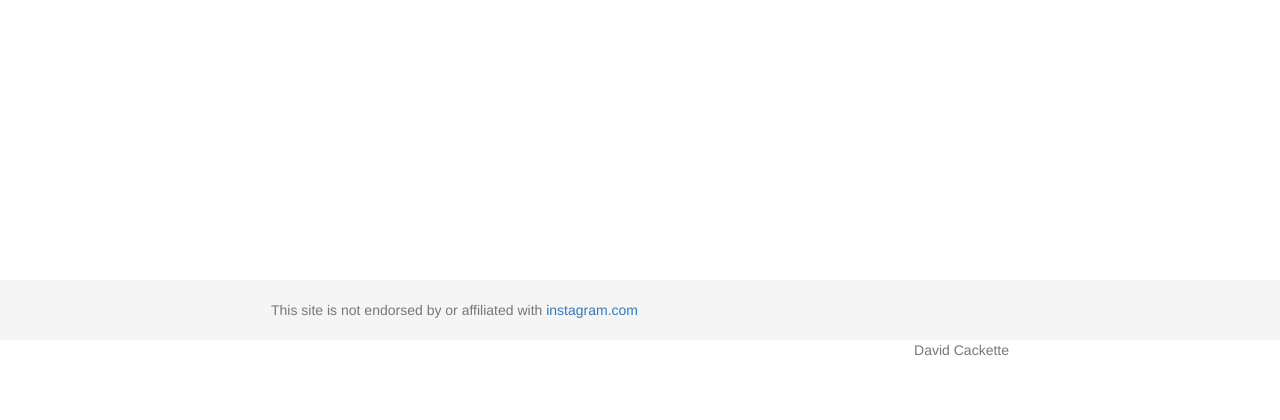
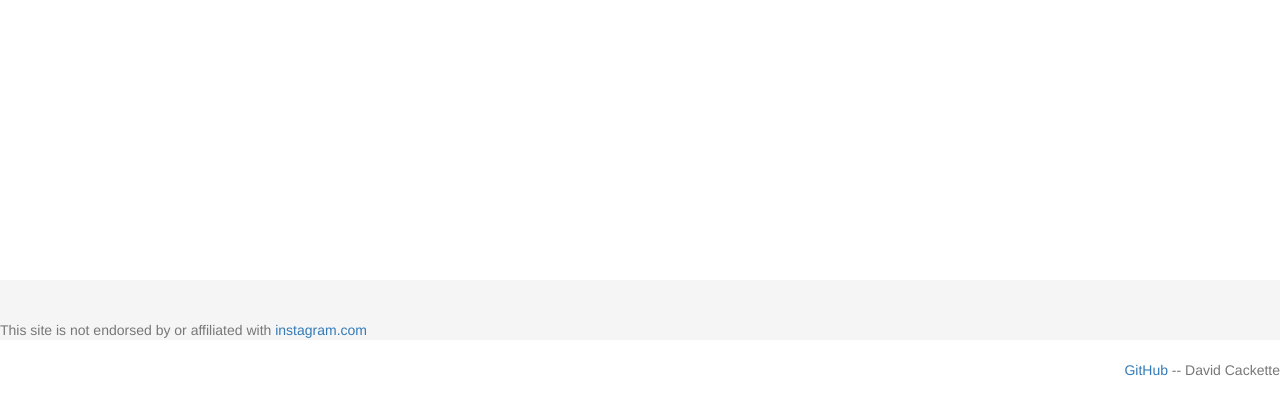
Before and after one commit to DavidCA916/CST-205-Project-2, a Flask app: template templates/home.html in a window 1280 px wide. Shown: the part 460-880 px from the top of the page. Before the commit the page ends 816 px from the top, so only its background shows below. Run offline with Flask 2, Linux system fonts and the light colour scheme; the template is opened without the code that fills it, so the values that code supplies are empty; some libraries are stand-ins or nearby versions.

```diff
--- a/templates/home.html
+++ b/templates/home.html
@@ -26,10 +26,10 @@
             </div>
         </div>
         <div id="footer">
-            <div class="container">
+            <span class="container">
                  <p class="text-muted">This site is not endorsed by or affiliated with <a href="http://www.instagram.com">instagram.com</a></p>
-                 <p class="text-muted text-right">David Cackette</p>
-            </div>
+                 <p class="text-muted text-right"><a href="https://github.com/DavidCA916/CST-205-Project-2">GitHub</a> -- David Cackette</p>
+            </span>
         </div>
   </body>
 </html>
```
